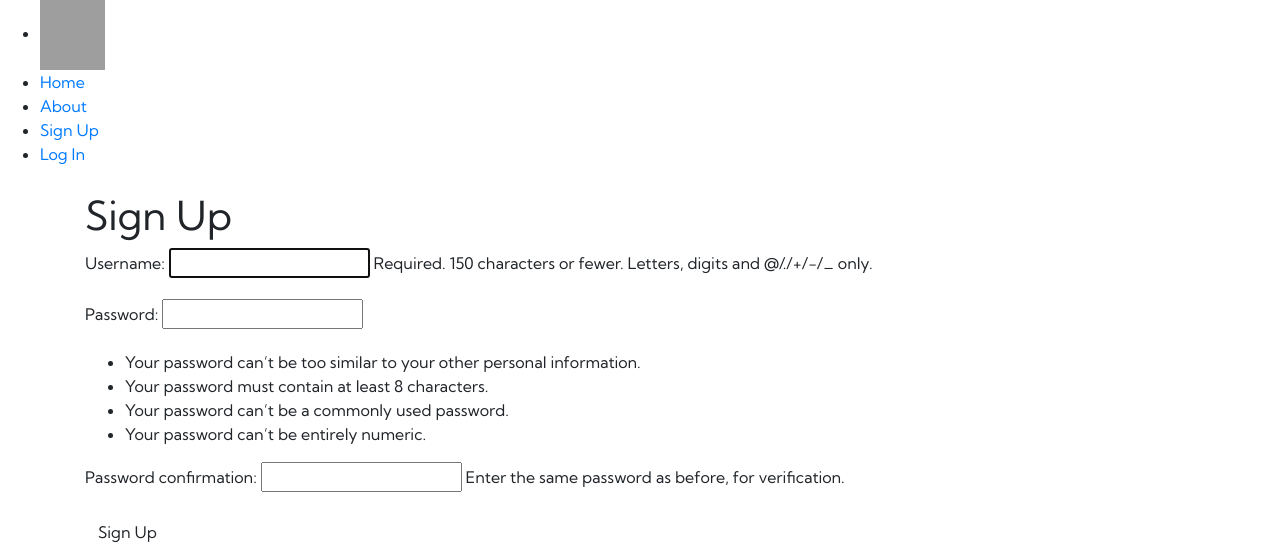
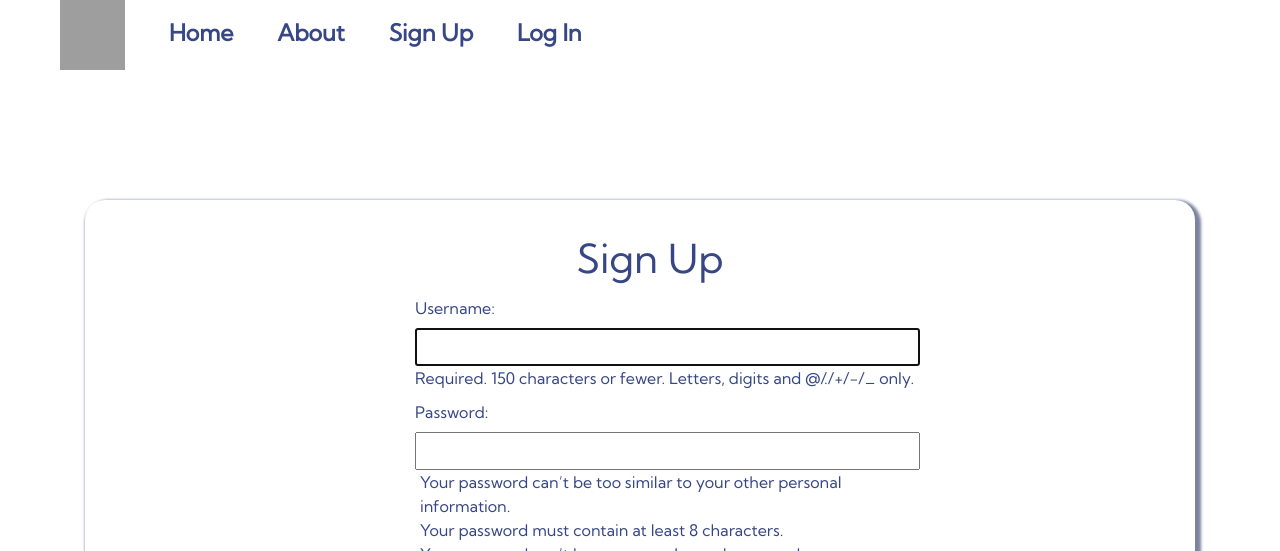
Before and after one commit to SherreAhlers/Scholar_Stack, a Django app: page /accounts/signup/ in a window 1280 px wide. Shown: the top 551 px of the page. Run offline with Django 3.2, Linux system fonts and the light colour scheme; some libraries are stand-ins or nearby versions; grey boxes are pictures that could not be loaded.

Commit message:
team sync up

```diff
--- a/scholarstack/main_app/static/css/style.css
+++ b/scholarstack/main_app/static/css/style.css
@@ -1,22 +1,179 @@
 @import url('https://fonts.googleapis.com/css2?family=Kumbh+Sans&display=swap');
 @import url('https://fonts.googleapis.com/css2?family=Nunito:wght@900&display=swap');
-
 /* base */
-
 body {
+    margin: 0;
     display: flex;
     min-height: 100vh;
     flex-direction: column;
-    background-color: white;
+    background-color:white;
     font-family: 'Kumbh Sans', sans-serif;
 }
-
 main {
     padding-top: 10px;
-    flex: 1 0 auto;
+    flex-grow: 1;
+    /* flex: 1 0 auto; */
 }
-
 footer.page-footer {
     padding-top: 0;
     text-align: right;
+    width: 80%;
+    justify-content: center;
+    display: block;
+    margin-left: auto;
+    margin-right: auto;
 }
+ul {
+    list-style: none;
+    margin: 0;
+    overflow: hidden;
+    margin-bottom: 40px ;
+}
+li {
+    display: inline;
+    padding: 20px;
+}
+li>a {
+    color: #374785;
+    font-weight: 900;
+    font-size: 23px;
+}
+/* about */
+.aboutus {
+    text-align: center;
+    font-family: 'Nunito', sans-serif;
+    color: #374785;
+    padding: 100px;
+    background-image: url('https://images.unsplash.com/photo-1501349800519-48093d60bde0?ixlib=rb-1.2.1&ixid=eyJhcHBfaWQiOjEyMDd9&auto=format&fit=crop&w=1950&q=80');
+    background-position: bottom;
+    background-repeat: no-repeat;
+    background-size: cover;
+    border-radius: 10px;
+    border: 2px solid #24305e;
+}
+.intropara {
+    text-align: center;
+    font-size: 27px;
+}
+/* login  */
+.login-form {
+    color: #374785;
+    width: 100%;
+    margin: auto;
+    max-width: 475px;
+    min-height: 450px;
+    position: relative;
+    display: flex;
+    align-items: center;
+    justify-content: center;
+    box-shadow: 0 12px 15px 0 rgba(0, 0, 0, .24), 0 17px 50px 0 rgba(0, 0, 0, .19);
+    border-radius: 20px;
+}
+.login-form::before {
+    content: "";
+    background-image: url('https://images.unsplash.com/photo-1471970471555-19d4b113e9ed?ixlib=rb-1.2.1&ixid=eyJhcHBfaWQiOjEyMDd9&auto=format&fit=crop&w=1000&q=80');
+    background-size: cover;
+    position: absolute;
+    top: 0;
+    right: 0;
+    bottom: 0;
+    left: 0;
+    opacity: 0.3;
+    border-radius: 20px;
+}
+.login-info {
+    padding-left: 20px;
+    text-align: center;
+    position: relative;
+    color: #374785;
+    font-size: 20px;
+    line-height: 0.9;
+    align-items: center;
+    justify-content: center;
+}
+input {
+    width: 100%;
+    padding: 5px;
+    resize: vertical;
+}
+.btn {
+    width: 45%;
+    margin: auto;
+    justify-content: center;
+    position: relative;
+    display: flex;
+    border: 2px solid #303c6c;
+    background-color: white;
+    color: #374785;
+    padding: 10px;
+    font-size: 15px;
+    text-align: center;
+}
+.btn:hover {
+    color: #374785;
+    background-color: #F76C6C;
+    border: 2px solid #374785;
+}
+/* sign up */
+.sign-form {
+    width: 100%;
+    padding-top: 35px;
+    border-radius: 20px;
+    box-shadow: 3px 3px 3px 3px rgba(36, 48, 94, 0.6);
+    color: #374785;
+    margin: 5em auto;
+    max-width: 100%;
+}
+.sign-info {
+    padding-left: 20px;
+    text-align: center;
+    position: relative;
+    color: #374785;
+    font-size: 20px;
+    line-height: 0.9;
+    align-items: center;
+    justify-content: center;
+}
+.form-content {
+    display: flex;
+    flex-direction: column;
+    padding: 20px;
+    width: 50%;
+    margin-left: 305px;
+    padding-top: 0;
+    margin-top: 0;
+    max-width: 100%;
+    color: #374785;
+}
+.form-content li {
+    padding: 5px;
+}
+.form-control {
+    border: none;
+}
+span.helptext ul {
+    display: flex;
+    margin: 0;
+    padding: 0;
+    flex-direction: column;
+    color: #374785;
+}
+span.helptext ul li {
+    padding-top: 0;
+    padding-bottom: 0;
+}
+.btn-signup {
+    width: 25%;
+    margin-left: 40%;
+    border: 2px solid #303c6c;
+    background-color: white;
+    color: #374785;
+    padding: 10px 10px;
+    margin-bottom: 15px;
+    font-size: 16px
+}
+.btn-signup:hover {
+    background-color: rgba(248, 233, 161, .3);
+    color: #24305E;
+    border: 2px solid #374785;
+}
--- a/scholarstack/main_app/templates/base.html
+++ b/scholarstack/main_app/templates/base.html
@@ -1,31 +1,27 @@
 {% load static %}
 <!DOCTYPE html>
 <html lang="en">
-
 <head>
     <meta charset="UTF-8">
     <meta name="viewport" content="width=device-width, initial-scale=1.0">
     <meta http-equiv="X-UA-Compatible" content="ie=edge">
     <title>Scholar Stack</title>
-    <link rel="stylesheet" href="https://stackpath.bootstrapcdn.com/bootstrap/4.5.2/css/bootstrap.min.css"
-        integrity="sha384-JcKb8q3iqJ61gNV9KGb8thSsNjpSL0n8PARn9HuZOnIxN0hoP+VmmDGMN5t9UJ0Z" crossorigin="anonymous">
+    <link rel="stylesheet" href="https://stackpath.bootstrapcdn.com/bootstrap/4.5.2/css/bootstrap.min.css" integrity="sha384-JcKb8q3iqJ61gNV9KGb8thSsNjpSL0n8PARn9HuZOnIxN0hoP+VmmDGMN5t9UJ0Z" crossorigin="anonymous">
     <link rel="stylesheet" text="text/css" href="{% static 'css/style.css' %}">
-
-
 </head>
-
 <body>
     <header class="navbar-fixed">
         <nav>
             <div class="nav-wrapper">
-
                 <ul class="right">
-                    <li><a href="/" class="left brand-logo"> <img src="https://i.imgur.com/hfqKFCt.png?1"
-                                alt="Simply Easy Learning" width="65px" height="70px"></a></li>
+                    <li>
+                        <a href="/" class="left brand-logo"> <img src="https://i.imgur.com/hfqKFCt.png?1" alt="Simply Easy Learning" width="65px" height="70px"></a>
+                    </li>
                     <li><a href="{% url 'home' %}">Home</a></li>
                     <li><a href="{% url 'about' %}">About</a></li>
-                    {% if user.is_authenticated %}
+                    {% if user.is_authenticated and user.profile.id %}
                     <li><a href="{% url 'logout' %}">Log Out</a></li>
+                    <li><a href="{% url 'profile_detail' user.profile.id %}">My Profile</a></li>
                     {% else %}
                     <li><a href="{% url 'signup' %}">Sign Up</a></li>
                     <li><a href="{% url 'login' %}">Log In</a></li>
@@ -38,8 +34,8 @@
         {% block content %} {% endblock %}
     </main>
     <footer class="page-footer">
+        {% block footer %} {% endblock %}
         <div class="right">All Rights Reserved, &copy; 2020 Scholar Stack &nbsp;</div>
     </footer>
 </body>
-
 </html>
--- a/scholarstack/main_app/templates/registration/signup.html
+++ b/scholarstack/main_app/templates/registration/signup.html
@@ -1,10 +1,20 @@
 {% extends 'base.html' %} {% block content %}
-<h1>Sign Up</h1>
-<form method="POST" action="{% url 'signup' %}">
-    {% csrf_token %} {{ form.as_p }}
-    <input type="submit" class="btn" value="Sign Up">
-</form>
-
-<img src="https://i.imgur.com/L2k5RBN.png?1" alt="garland banner of children" width="100%" />
-
+<meta charset="UTF-8">
+<meta name="viewport" content="width=device-width, initial-scale=1.0">
+<meta http-equiv="X-UA-Compatible" content="ie=edge">
+<div class="overlay">
+    <form class="sign-form" method="POST" action="{% url 'signup' %}">
+        <div class="con">
+            <header class="sign-info">
+                <h1>Sign Up</h1>
+            </header>
+            <div class="form-content">
+                {% csrf_token %} {{ form.as_ul }}
+            </div>
+            <input type="submit" class="btn-signup btn-outline-primary" value="Sign Up">
+        </div>
+    </form>
+</div>
+{% endblock %} {% block footer %}
+<img src="https://i.imgur.com/L2k5RBN.png?1" class="footer-img" alt="garland banner of children" width="100%" />
 {% endblock %}
--- a/scholarstack/main_app/urls.py
+++ b/scholarstack/main_app/urls.py
@@ -10,6 +10,6 @@ urlpatterns = [
     path('status_create/', views.ProfileCreationForm.as_view(), name='status_create'),
     path('profile/<int:profile_id>/edit_avatar/', views.edit_avatar, name='edit_avatar'),
     path('profile/<int:profile_id>/create_task/', views.create_task, name='create_task'),
+    path('task_detail/<int:task_id>/<int:task_author_id>', views.task_detail, name='task_detail'),
+    path('task_detail/<int:task_id>/create_comment/<int:comment_author_id>', views.create_comment, name='create_comment'),
 ] + static(settings.STATIC_URL, document_root=settings.STATIC_ROOT)
-
-    # path('accounts/signup/', views.signup, name='signup'),
--- a/scholarstack/main_app/views.py
+++ b/scholarstack/main_app/views.py
@@ -7,8 +7,8 @@ from main_app.forms import ProfileCreationForm
 from django.contrib.auth.decorators import login_required
 from django.contrib.auth.mixins import LoginRequiredMixin
 from django.views.generic.edit import CreateView, UpdateView, DeleteView
-from .models import Profile, Profile_Avatar, Task
-from .forms import TaskForm, ProfileCreationForm
+from .models import User, Profile, Profile_Avatar, Task, Comment
+from .forms import TaskForm, ProfileCreationForm, CommentForm
 
 S3_BASE_URL = 'https://s3.us-east-2.amazonaws.com/'
 BUCKET = 'scholarstack'
@@ -46,7 +46,7 @@ def about(request):
 def profile_detail(request, profile_id):
     profile = Profile.objects.get(id=profile_id)
     task_form = TaskForm()
-    tasks = Task.objects.filter(author=profile_id)
+    tasks = Task.objects.filter(author=profile_id).order_by('-date_created')
     return render(request, 'profile_index.html', {'profile': profile, 'task_form': task_form, 'tasks': tasks})
 
 def edit_avatar(request, profile_id):
@@ -59,7 +59,9 @@ def edit_avatar(request, profile_id):
     try:
         s3.upload_fileobj(photo_file, BUCKET, key)
         url = f"{S3_BASE_URL}{BUCKET}/{key}"
-        Profile_Avatar.objects.create(url=url, profile_id=profile_id)
+        avatar = Profile_Avatar.objects.get(profile_id=profile_id)
+        avatar.url = url
+        avatar.save()
         # Profile_Avatar.objects.get(profile_id=profile_id).update(url=url)
     except:
         print('An error occured uploading file to S3')
@@ -74,6 +76,28 @@ def create_task(request, profile_id):
         new_task.author_id = profile_id
         new_task.save()
     return redirect('profile_detail', profile_id=profile_id)
+
+def task_detail(request, task_id, task_author_id):
+    # task = Task.objects.get(id=task_id)
+    task = Task.objects.get(id=task_id)
+    comments = Comment.objects.filter(task_id=task_id).order_by('-date_created')
+    comment_form = CommentForm()
+    return render(request, 'task_detail.html', {'task': task, 'comments':comments, 'comment_form': comment_form})
+
+
+def create_comment(request, task_id, comment_author_id):
+
+    author = User.objects.get(id=comment_author_id)
+    task = Task.objects.get(id=task_id)
+    # task = Task.objects.get(task_id=task_id)
+    task_author_id = task.author_id
+    form = CommentForm(request.POST)
+    if form.is_valid():
+        new_comment = form.save(commit=False)
+        new_comment.author_id = comment_author_id
+        new_comment.task_id = task_id
+        new_comment.save()
+    return redirect('task_detail', task_id=task_id, task_author_id=task_author_id)
 
 
 def signup(request):
```
Also changed, not shown: scholarstack/main_app/forms.py (+8 -11 lines), scholarstack/main_app/models.py (+4 -4 lines), scholarstack/main_app/templates/about.html (+4 -9 lines), scholarstack/main_app/templates/profile_index.html (+6 -6 lines), scholarstack/main_app/templates/registration/login.html (+3 -5 lines), scholarstack/main_app/templates/task_detail.html (added, +43 -0 lines), scholarstack/scholarstack/settings.py (+2 -35 lines).
